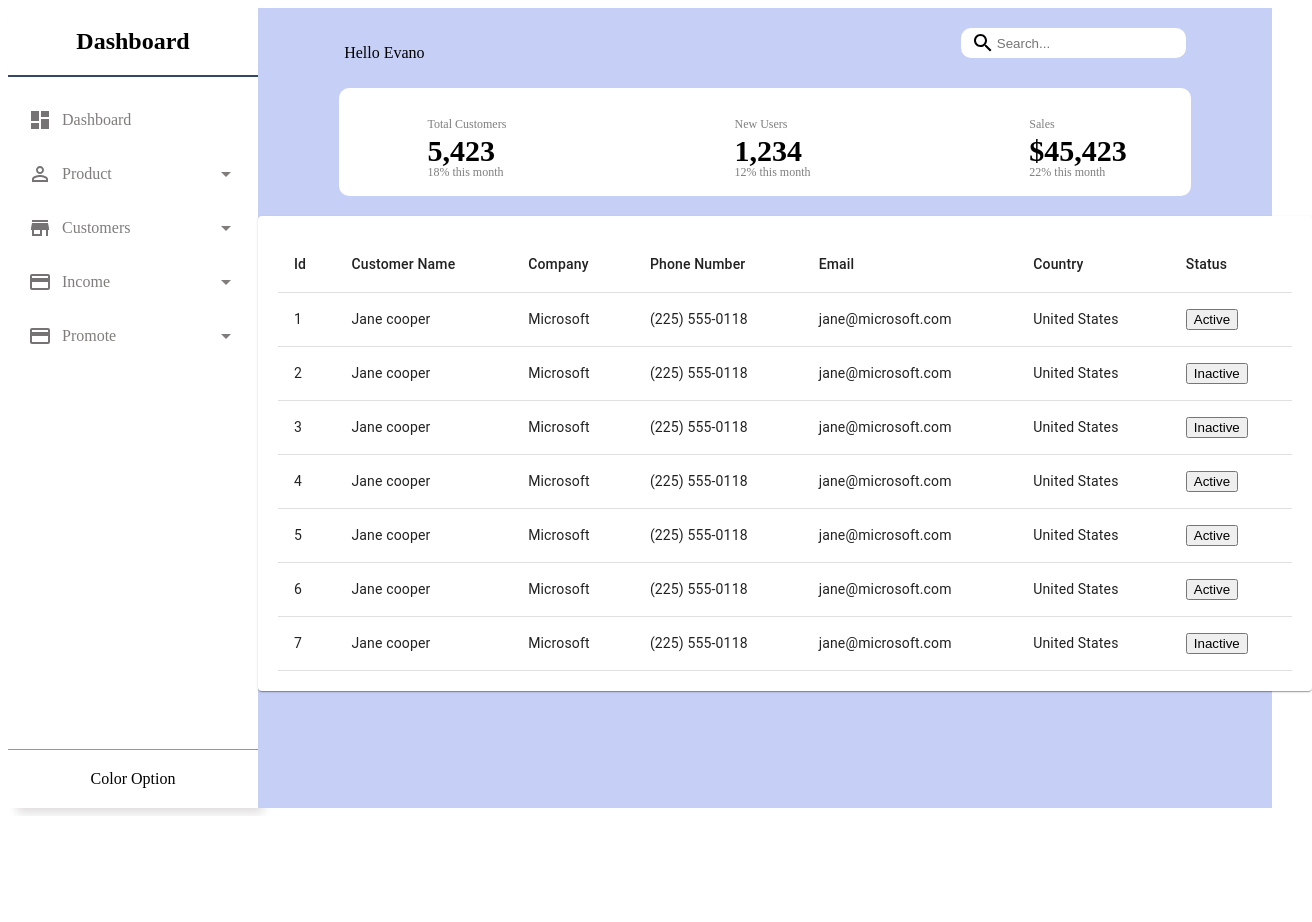
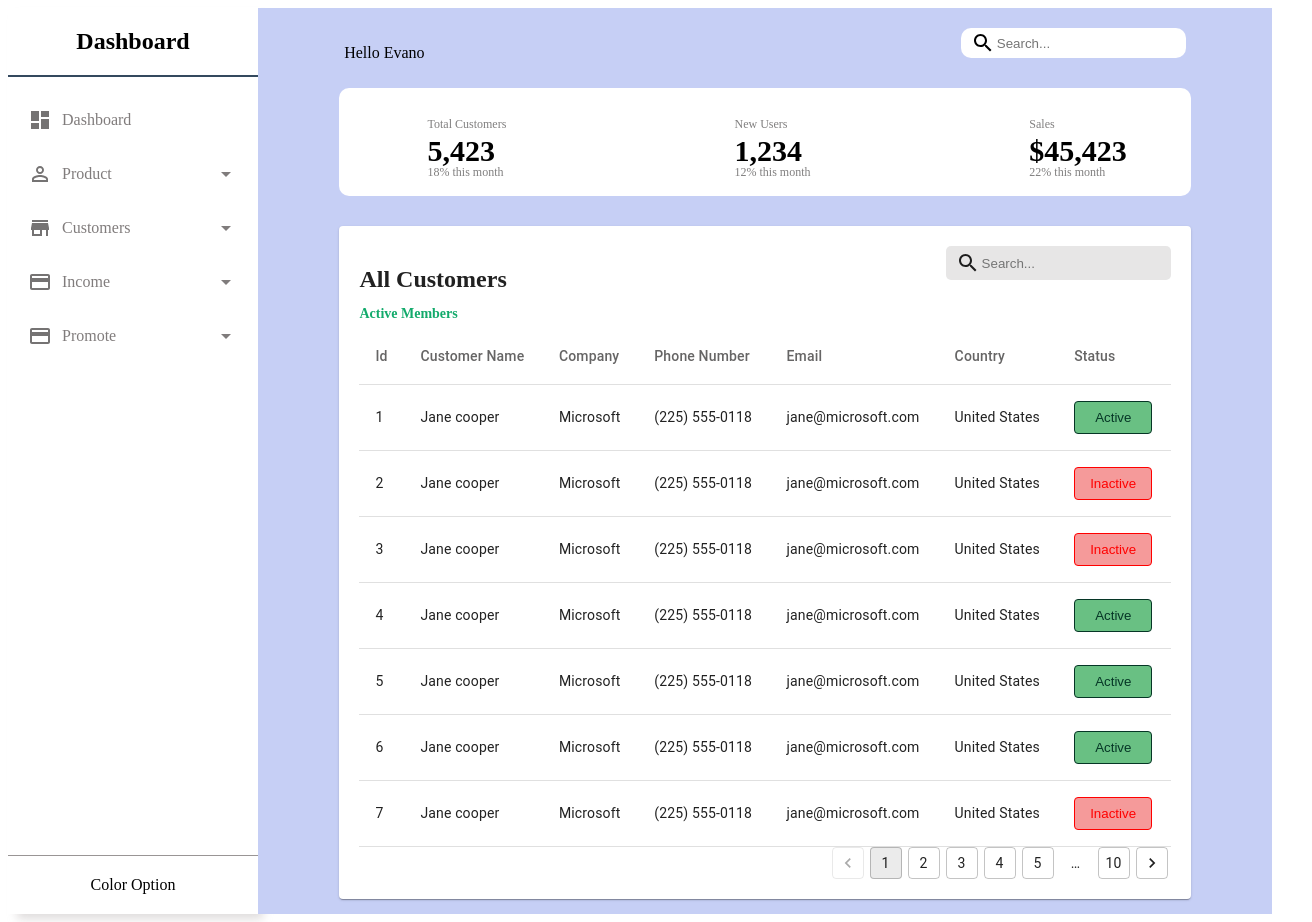
Before and after one commit to moromoke01/admin-dasboard, a React (Vite) app: page / in a window 1280 px wide. Shown: the whole page, 1312 px wide, since content can reach past the window. Before the commit the page ends 816 px from the top, so only its background shows below. Built offline with nearby package versions, Linux system fonts and the light colour scheme.

Commit message:
table buttonb styling

```diff
--- a/src/Components/Sidebar/Sidebar.scss
+++ b/src/Components/Sidebar/Sidebar.scss
@@ -1,6 +1,6 @@
 .sidebar{
   width: 250px;
-  height: 100vh;
+  // height: 100vh;
   background: #fff;
   box-shadow: 7px 7px 9px -2px rgba(212,208,208,0.75);
   display: flex;
--- a/src/Components/Table/Table.scss
+++ b/src/Components/Table/Table.scss
@@ -1,11 +1,72 @@
 .table{
-   width: 80%;
+   max-width: 80%;
    margin: auto;
-   margin-top: 20px;
+   margin-top: 30px;
    padding: 20px;
    box-shadow: 5px 9px 10px -8px rgba(27, 27, 27, 0.75);
 
    .tablecell{
     color: rgb(102, 101, 101);
    }
+
+   .table-heading{
+    display: flex;
+    flex-direction: columm;
+    justify-content: space-between;
+
+    .search{
+        display: flex;
+        align-items: center;
+        padding: 5px 10px;
+        background: #c9c7c773;
+        border-radius:5px;
+        // border: 0.5px solid lightgray;
+
+        input{
+            border: none;
+            outline: none;
+            background-color: transparent;
+        }
+    }
+
+
+   }
+   .table-subhead{
+    color: rgb(18, 170, 107);
+    font-size: 14px;
+    margin-top: 0;
+    padding-top: 0;
+    line-height: 1px;
+    font-weight: 600;
+   }
+
+   .status-button {
+    padding: 8px 15px;
+    border: none;
+    border-radius: 4px;
+    color: white;
+
+    &.active {
+        padding: 8px 20px;
+      background-color: rgba(11, 153, 53, 0.61);
+      color: rgb(6, 54, 38);
+      border: 1px solid rgb(6, 54, 38);
+    }
+
+    &.inactive {
+      background-color: rgba(238, 89, 89, 0.603);
+      color: red;
+      border: 1px solid red;
+    }
 }
+
+   .pagination{
+    display: flex;
+    justify-content:right ;
+    align-items: right;
+    margin: right;
+    float: right;
+   }
+
+
+}
--- a/src/Components/Table/TableSection.jsx
+++ b/src/Components/Table/TableSection.jsx
@@ -6,6 +6,9 @@ import TableContainer from '@mui/material/TableContainer';
 import TableHead from '@mui/material/TableHead';
 import TableRow from '@mui/material/TableRow';
 import Paper from '@mui/material/Paper';
+import SearchOutlinedIcon from '@mui/icons-material/SearchOutlined';
+import Pagination from '@mui/material/Pagination';
+import Stack from '@mui/material/Stack';
 import './Table.scss'
 
 
@@ -104,16 +107,27 @@ const TableSection = () => {
   return (
     <div>
       <TableContainer component={Paper} className='table'>
+        <div className="table-heading">
+          <h2>All Customers</h2>
+            <div className='searchAndFilter'>
+              <span className='search'>
+               <SearchOutlinedIcon />
+              <input type="text" placeholder='Search...'/>
+              </span>
+            </div>
+        </div>
+        <p className="table-subhead">Active Members</p>
+
       <Table sx={{ minWidth: 650 }} aria-label="simple table">
         <TableHead>
           <TableRow>
-            <TableCell className="tabelecell"> Id</TableCell>
-            <TableCell className="tabelecell">Customer Name</TableCell>
-            <TableCell className="tabelecell">Company</TableCell>
-            <TableCell className="tabelecell">Phone Number</TableCell>
-            <TableCell className="tabelecell">Email</TableCell>
-            <TableCell className="tabelecell">Country</TableCell>
-            <TableCell className="tabelecell">Status</TableCell>
+            <TableCell className="tablecell"> Id</TableCell>
+            <TableCell className="tablecell">Customer Name</TableCell>
+            <TableCell className="tablecell">Company</TableCell>
+            <TableCell className="tablecell">Phone Number</TableCell>
+            <TableCell className="tablecell">Email</TableCell>
+            <TableCell className="tablecell">Country</TableCell>
+            <TableCell className="tablecell">Status</TableCell>
           </TableRow>
         </TableHead>
         <TableBody>
@@ -127,11 +141,19 @@ const TableSection = () => {
               <TableCell align="left">{row.PhoneNo}</TableCell>
               <TableCell align="left">{row.Email}</TableCell>
               <TableCell align="left">{row.country}</TableCell>
-              <TableCell align="left"><button >{row.status}</button></TableCell>
+              {/* <TableCell align="left"><button >{row.status}</button></TableCell> */}
+              <TableCell align="left">
+             <button className={`status-button ${row.status.toLowerCase()}`}>{row.status}</button>
+              </TableCell>
             </TableRow>
           ))}
         </TableBody>
       </Table>
+
+      <Stack spacing={2} className="pagination">
+      {/* <Pagination count={10} shape="rounded" /> */}
+      <Pagination count={10} variant="outlined" shape="rounded" />
+    </Stack>
     </TableContainer>
     </div>
   )
```
